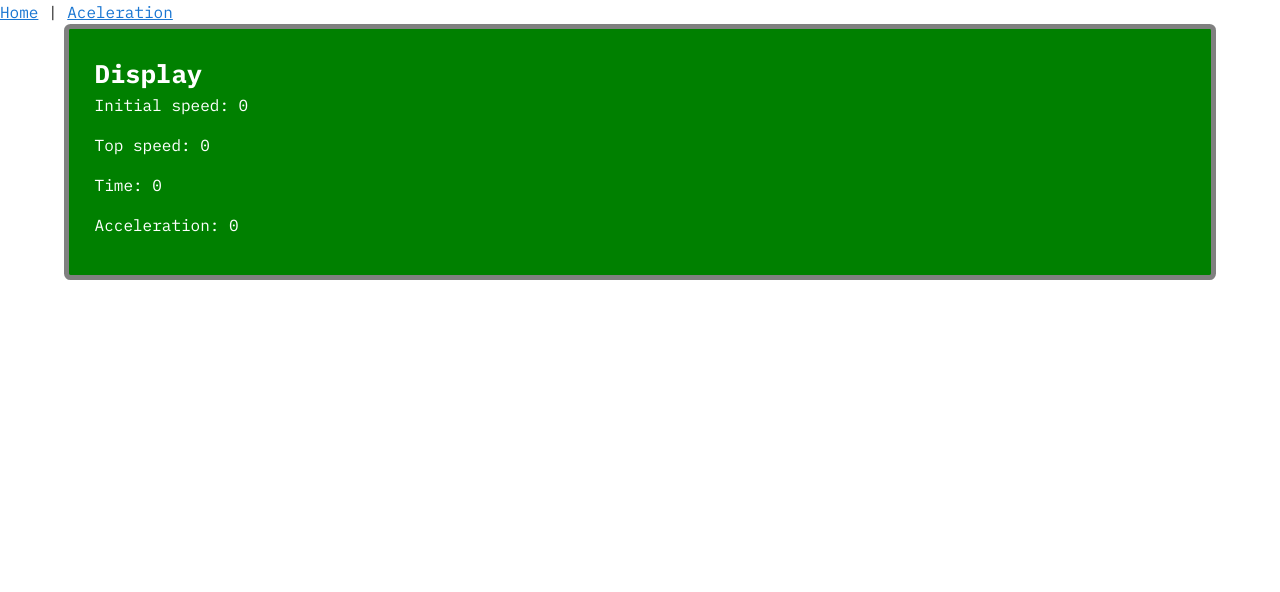
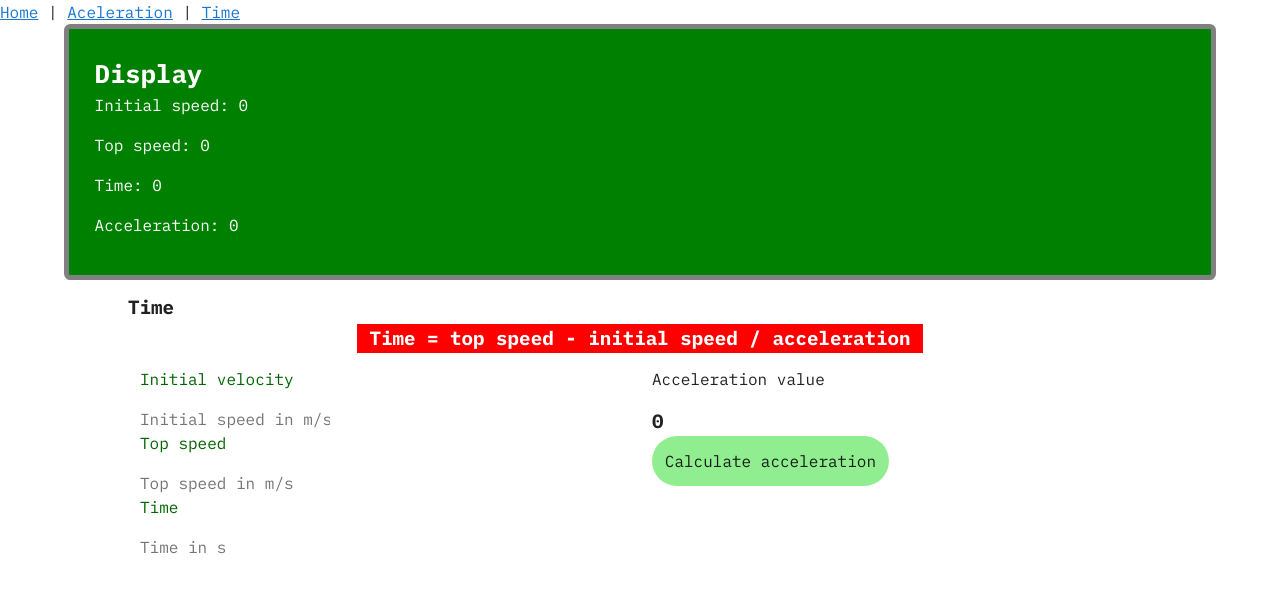
Before and after one commit to FedeSca001/Calculator-Functions, a Vue app: page /time in a window 1280 px wide. Shown: the top 592 px of the page. Built offline with nearby package versions, Linux system fonts and the light colour scheme.

Commit message:
add timeComp

```diff
--- a/src/components/navBar.vue
+++ b/src/components/navBar.vue
@@ -1,7 +1,8 @@
 <template>
     <section>
         <router-link to="/">Home</router-link> |
-        <router-link to="/aceleration">Aceleration</router-link>
+        <router-link to="/aceleration">Aceleration</router-link> |
+        <router-link to="/time">Time</router-link>
     </section>
 </template>
 
--- a/src/router/index.js
+++ b/src/router/index.js
@@ -14,6 +14,11 @@ const routes = [
     path: '/aceleration',
     name: 'aceleration-comp',
     component: () => import('@/views/Aceleration.vue')
+  },
+  {
+    path: '/time',
+    name: 'time-comp',
+    component: ()=> import('@/views/Time.vue')
   }
 ]
 
--- /dev/null
+++ b/src/views/Time.vue
@@ -0,0 +1,71 @@
+<template>
+    <div @keyup.enter="calculateAcceleration" class="containData">
+    <h3>Time</h3>
+    <h4 class="formula">Time = top speed - initial speed / acceleration</h4>
+    <section class="sectionColumns">
+      <v-col cols="6" class="variables">
+        <p>Initial velocity</p>
+        <input type="number" placeholder="Initial speed in m/s" @change="(e)=>{setInitSpeed(e.target.value)}">
+        <p>Top speed</p>
+        <input type="number" placeholder="Top speed in m/s" @change="(e)=>{setTopSpeed(e.target.value)}">
+        <p>Time</p>
+        <input type="number" placeholder="Time in s" @change="(e)=>{setTime(e.target.value)}">
+      </v-col>
+      <v-col cols="6">
+        <p>Acceleration value</p>
+        <h3>{{acceleration}}</h3>
+        <button @click="calculateAcceleration"
+          class="buttonCalculate">
+            Calculate acceleration
+        </button>
+      </v-col>
+    </section>
+  </div>
+</template>
+
+<script>
+import { mapMutations, mapState } from 'vuex'
+export default {
+    name:'time-comp',
+    methods: {
+    ...mapMutations([
+      'calculateAcceleration', 'setTime','setTopSpeed','setInitSpeed'
+    ])
+    },
+    computed: {
+        ...mapState([
+            'acceleration', 'topSpeed', 'initSpeed', 'time'
+        ])
+    }
+}
+</script>
+
+<style>
+h3{
+  font-size: 1.5vw;
+}
+.formula{
+  font-size: 1.5vw;
+  background-color: red;
+  padding: 0 1vw;
+  color: white;
+  width: max-content;
+  margin: 0.2vw auto;
+}
+.sectionColumns{
+  display: flex;
+  flex-wrap: wrap;
+}
+.containData{
+  margin: 1vw auto;
+  width: 80vw;
+}
+.variables{
+  color: darkgreen;
+}
+.buttonCalculate{
+  padding: 1vw;
+  border-radius: 3vw;
+  background-color: lightgreen;
+}
+</style>
```
